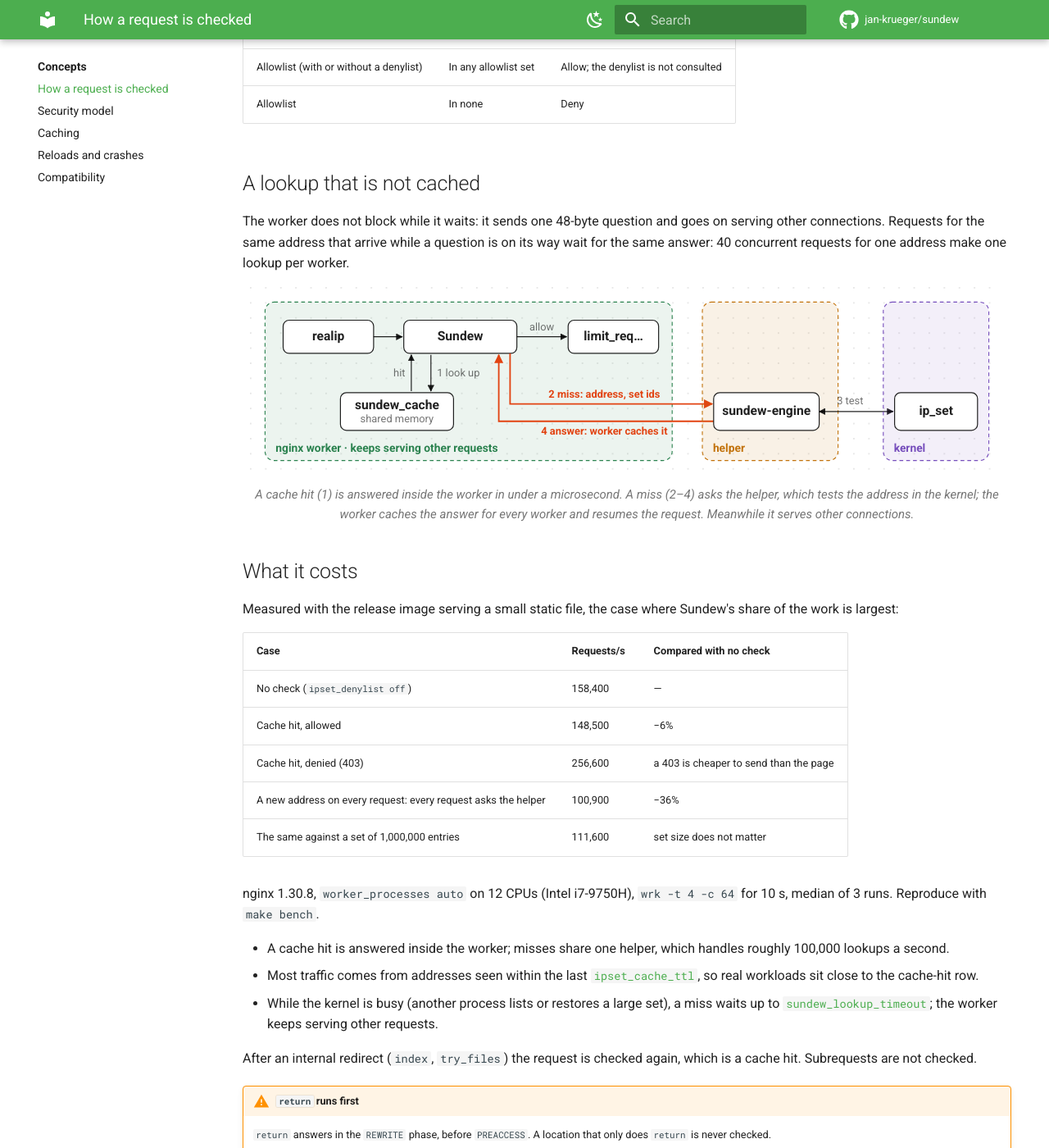
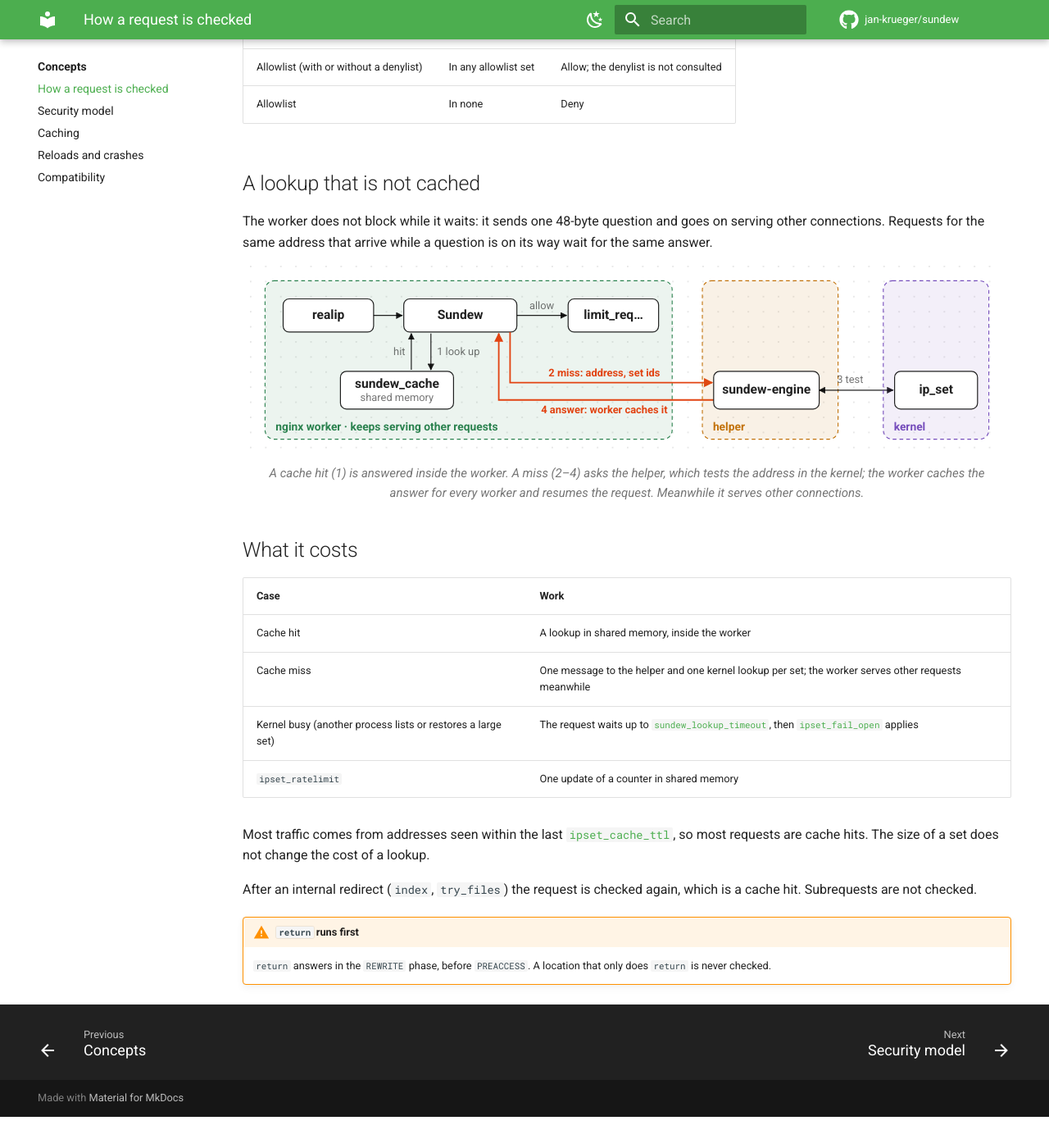
Before and after one commit to jan-krueger/sundew, an MkDocs documentation site: the page built from docs/concepts/request-flow.md, in a window 1280 px wide and 1400 px high, scrolled down 798 px. Shown: the whole window at 82% size. Built offline with MkDocs 1.6.1 and Material for MkDocs 9.7.7, drawn with Linux system fonts in a browser that asks for light colours; comment, search, counter and statistics services are not loaded; after the commit the page ends 2160 px from its top, so only the background shows below that.

Commit message:
docs: describe costs without benchmark numbers

```diff
--- a/docs/.snippets/request-path.html
+++ b/docs/.snippets/request-path.html
@@ -39,5 +39,5 @@
 <rect x="855" y="140" width="110" height="50" rx="8" class="box"/>
 <text x="910" y="170" text-anchor="middle" class="title">ip_set</text>
 </svg>
-<figcaption>A cache hit (1) is answered inside the worker in under a microsecond. A miss (2–4) asks the helper, which tests the address in the kernel; the worker caches the answer for every worker and resumes the request. Meanwhile it serves other connections.</figcaption>
+<figcaption>A cache hit (1) is answered inside the worker. A miss (2–4) asks the helper, which tests the address in the kernel; the worker caches the answer for every worker and resumes the request. Meanwhile it serves other connections.</figcaption>
 </figure>
--- a/docs/concepts/request-flow.md
+++ b/docs/concepts/request-flow.md
@@ -24,36 +24,24 @@ address, before `limit_req` counts the request. Denied clients never use a
 
 The worker does not block while it waits: it sends one 48-byte question and
 goes on serving other connections. Requests for the same address that arrive
-while a question is on its way wait for the same answer: 40 concurrent requests
-for one address make one lookup per worker.
+while a question is on its way wait for the same answer.
 
 --8<-- "request-path.html"
 
 
 ## What it costs
 
-Measured with the release image serving a small static file, the case where
-Sundew's share of the work is largest:
+| Case | Work |
+| --- | --- |
+| Cache hit | A lookup in shared memory, inside the worker |
+| Cache miss | One message to the helper and one kernel lookup per set; the worker serves other requests meanwhile |
+| Kernel busy (another process lists or restores a large set) | The request waits up to [`sundew_lookup_timeout`](../reference/directives.md#sundew_lookup_timeout), then [`ipset_fail_open`](../reference/directives.md#ipset_fail_open) applies |
+| `ipset_ratelimit` | One update of a counter in shared memory |
 
-| Case | Requests/s | Compared with no check |
-| --- | --- | --- |
-| No check (`ipset_denylist off`) | 158,400 | — |
-| Cache hit, allowed | 148,500 | −6% |
-| Cache hit, denied (403) | 256,600 | a 403 is cheaper to send than the page |
-| A new address on every request: every request asks the helper | 100,900 | −36% |
-| The same against a set of 1,000,000 entries | 111,600 | set size does not matter |
-
-nginx 1.30.8, `worker_processes auto` on 12 CPUs (Intel i7-9750H), `wrk -t 4 -c 64`
-for 10 s, median of 3 runs. Reproduce with `make bench`.
-
-- A cache hit is answered inside the worker; misses share one helper, which
-  handles roughly 100,000 lookups a second.
-- Most traffic comes from addresses seen within the last
-  [`ipset_cache_ttl`](../reference/directives.md#ipset_cache_ttl), so real
-  workloads sit close to the cache-hit row.
-- While the kernel is busy (another process lists or restores a large set), a
-  miss waits up to [`sundew_lookup_timeout`](../reference/directives.md#sundew_lookup_timeout);
-  the worker keeps serving other requests.
+Most traffic comes from addresses seen within the last
+[`ipset_cache_ttl`](../reference/directives.md#ipset_cache_ttl), so most
+requests are cache hits. The size of a set does not change the cost of a
+lookup.
 
 After an internal redirect (`index`, `try_files`) the request is checked
 again, which is a cache hit. Subrequests are not checked.
```
Also changed, not shown: CHANGELOG.md (+2 -5 lines), docs/index.md (+3 -3 lines).
